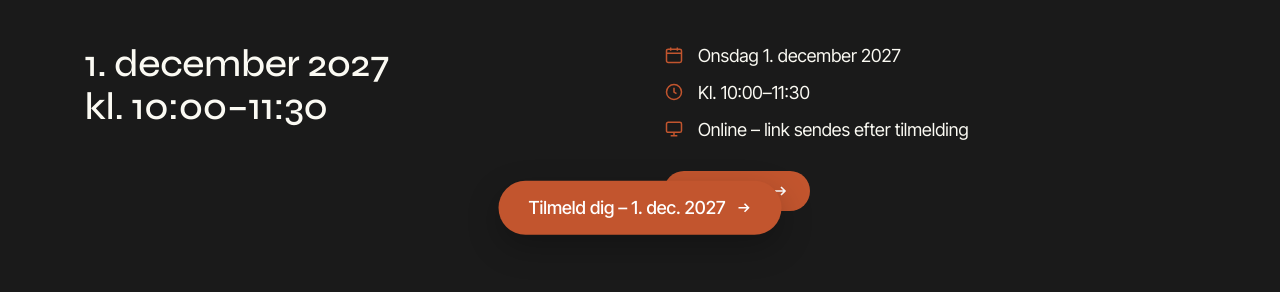
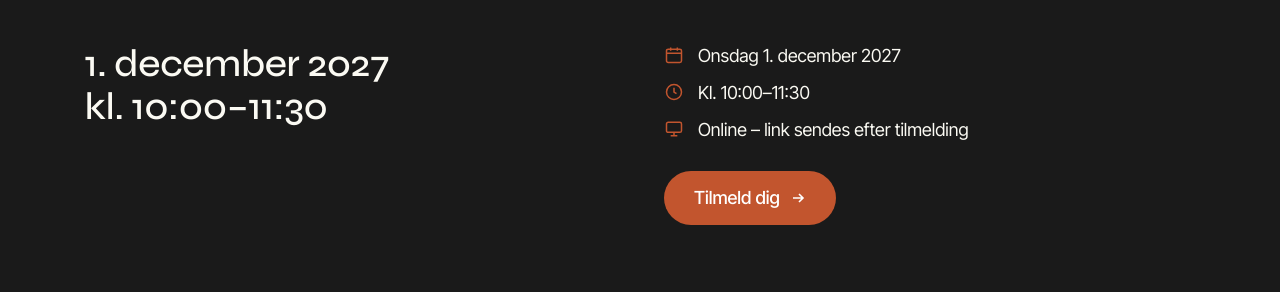
Before and after one commit to askhybel/budgetberegner, a plain HTML site: page index.html in a window 1280 px wide. Shown: the part 660-952 px from the top of the page. Drawn offline with Linux system fonts and the light colour scheme.

Commit message:
Add files via upload

```diff
--- a/index.html
+++ b/index.html
@@ -7,7 +7,7 @@
 <meta name="description" content="Online seminar 1. december 2027 kl. 10:00–11:30: Se hvordan Adapt og Boligkontoret Danmark har gjort boligbudgetter gennemskuelige med en digital budgetportal.">
 <meta property="og:title" content="Digital budgetformidling – fra tunge PDF'er til gennemskuelige digitale universer">
 <meta property="og:description" content="Gratis online seminar 1. december 2027 kl. 10:00–11:30.">
-<meta property="og:image" content="images/portal-intro.jpg">
+<meta property="og:image" content="images/portal-blur.jpg">
 <link rel="preconnect" href="https://fonts.googleapis.com">
 <link rel="preconnect" href="https://fonts.gstatic.com" crossorigin>
 <link href="https://fonts.googleapis.com/css2?family=Inter+Tight:wght@400;500;600&family=Syne:wght@400..800&display=swap" rel="stylesheet">
@@ -43,7 +43,7 @@
   .banner .title p{margin:20px 0 0;font-size:clamp(15px,1.3vw,18px);font-weight:500;line-height:1.45;max-width:34ch}
   .banner .shot{position:absolute;right:4%;bottom:-22%;width:50%;border-radius:14px;box-shadow:0 30px 80px rgba(40,10,0,.35);transform:rotate(-2deg);overflow:hidden}
   .banner .shot.back{right:33%;bottom:-62%;width:36%;transform:rotate(3deg);opacity:.95}
-  @media(max-width:860px){.banner{aspect-ratio:auto;height:auto;padding:40px 24px 0}.banner .title{position:static;transform:none;width:auto}.banner .shot{position:relative;right:auto;bottom:auto;width:100%;margin:36px 0 -40px;transform:rotate(-2deg)}.banner{padding-bottom:0;overflow:hidden}.sticky-cta{font-size:16px;padding:15px 22px}}
+  @media(max-width:860px){.banner{aspect-ratio:auto;height:auto;padding:40px 24px 0}.banner .title{position:static;transform:none;width:auto}.banner .shot{position:relative;right:auto;bottom:auto;width:100%;margin:36px 0 -40px;transform:rotate(-2deg)}.banner{padding-bottom:0;overflow:hidden}.cta.floating{font-size:16px;padding:15px 22px}}
 
   .dateband{display:grid;grid-template-columns:1fr 1fr;gap:48px;padding:clamp(40px,5vw,72px) 0 clamp(56px,7vw,96px)}
   .dateband h2{font-size:clamp(30px,3vw,42px)}
@@ -81,7 +81,6 @@
   ul.diamonds li::before{content:"";position:absolute;left:14px;top:.35em;width:12px;height:12px;background:var(--orange);transform:rotate(45deg)}
 
 
-  .free{display:inline-block;margin-top:6px;padding:10px 16px;border:1px solid var(--orange);color:var(--orange);border-radius:999px;font-weight:500}
 
   /* Form */
   .signup{background:var(--dark);color:var(--cream)}
@@ -108,9 +107,12 @@
 
   .cta.big{padding:18px 30px;font-size:18px}
 
-  .sticky-cta{position:fixed;left:50%;bottom:24px;transform:translate(-50%,220%);z-index:50;box-shadow:0 12px 32px rgba(0,0,0,.25);transition:transform .35s ease;white-space:nowrap}
-  .sticky-cta.show{transform:translate(-50%,0)}
-  .sticky-cta.show:hover{transform:translate(-50%,-2px)}
+  /* Første CTA følger med ned ad siden */
+  .cta-anchor{min-height:58px}
+  .cta.floating{position:fixed;left:50%;bottom:24px;transform:translateX(-50%);z-index:50;box-shadow:0 12px 32px rgba(0,0,0,.28);white-space:nowrap;animation:ctaIn .35s ease both}
+  .cta.floating:hover{transform:translate(-50%,-2px)}
+  @keyframes ctaIn{from{opacity:0;transform:translate(-50%,30px)}to{opacity:1;transform:translate(-50%,0)}}
+  @media(prefers-reduced-motion:reduce){.cta.floating{animation:none}}
   .signup{padding-bottom:clamp(80px,10vw,140px)}
   .signup .formcard{background:#242422;border:1px solid #34342f;padding:clamp(24px,3.5vw,48px);border-radius:6px}
   form.reg .cta{width:100%;justify-content:center;padding:20px;font-size:19px}
@@ -131,7 +133,7 @@
         <h1 class="display">Digital budget&shy;formidling</h1>
         <p>Fra tunge PDF'er til gennemskuelige digitale universer. Se hvordan Adapt og Boligkontoret Danmark har gjort boligbudgetter letforståelige for beboere og afdelingsbestyrelser.</p>
       </div>
-      <div class="shot"><img src="images/portal-intro.jpg" alt="Skærmbillede fra budgetportalen"></div>
+      <div class="shot"><img src="images/portal-blur.jpg" alt="Sløret illustration af budgetportalen"></div>
     </div>
 
     <div class="dateband">
@@ -142,7 +144,7 @@
           <li><svg viewBox="0 0 24 24" fill="none" stroke="currentColor" stroke-width="1.8"><circle cx="12" cy="12" r="9"/><path d="M12 7v5l3 2"/></svg>Kl. 10:00–11:30</li>
           <li><svg viewBox="0 0 24 24" fill="none" stroke="currentColor" stroke-width="1.8"><rect x="3" y="4" width="18" height="12" rx="2"/><path d="M8 20h8M12 16v4"/></svg>Online – link sendes efter tilmelding</li>
         </ul>
-        <a class="cta" href="#tilmelding">Tilmeld dig <svg viewBox="0 0 16 16" fill="none" stroke="currentColor" stroke-width="1.6"><path d="M3 8h10M9 4l4 4-4 4"/></svg></a>
+        <div class="cta-anchor" id="ctaAnchor"><a class="cta big" id="mainCta" href="#tilmelding">Tilmeld dig <svg viewBox="0 0 16 16" fill="none" stroke="currentColor" stroke-width="1.6"><path d="M3 8h10M9 4l4 4-4 4"/></svg></a></div>
       </div>
     </div>
   </div>
@@ -192,8 +194,7 @@
         <li>Har ansvar for økonomi, budgetter eller formidling til beboere og bestyrelser</li>
         <li>Er samarbejdspartner til den almene sektor</li>
       </ul>
-      <span class="free">Det er gratis og uforpligtende at deltage</span>
-      <div style="margin-top:32px"><a class="cta big" href="#tilmelding">Sikr din plads <svg viewBox="0 0 16 16" fill="none" stroke="currentColor" stroke-width="1.6"><path d="M3 8h10M9 4l4 4-4 4"/></svg></a></div>
+      <p>Det er gratis og uforpligtende at deltage.</p>
     </div>
   </div>
 </section>
@@ -223,19 +224,17 @@
   </div>
 </section>
 
-<a class="sticky-cta cta big" id="sticky" href="#tilmelding">Tilmeld dig – 1. dec. 2027 <svg viewBox="0 0 16 16" fill="none" stroke="currentColor" stroke-width="1.6"><path d="M3 8h10M9 4l4 4-4 4"/></svg></a>
-
 <script>
   // Indsæt URL'en fra din Google Apps Script-deployment (slutter på /exec)
   const SHEET_ENDPOINT = "https://script.google.com/macros/s/INDSÆT_DEPLOYMENT_ID/exec";
 
-  // Sticky CTA: vises efter hero, skjules når formularen er synlig
-  const sticky = document.getElementById('sticky');
-  const heroCta = document.querySelector('.dateband .cta');
+  // Første CTA: løsner sig og følger med, når man scroller forbi den – parkerer igen ved formularen
+  const mainCta = document.getElementById('mainCta');
+  const anchor = document.getElementById('ctaAnchor');
   const signup = document.getElementById('tilmelding');
-  let heroVisible = true, formVisible = false;
-  const upd = () => sticky.classList.toggle('show', !heroVisible && !formVisible);
-  new IntersectionObserver(([e]) => { heroVisible = e.isIntersecting || e.boundingClientRect.top > 0; upd(); }).observe(heroCta);
+  let passed = false, formVisible = false;
+  const upd = () => mainCta.classList.toggle('floating', passed && !formVisible);
+  new IntersectionObserver(([e]) => { passed = !e.isIntersecting && e.boundingClientRect.top < 0; upd(); }).observe(anchor);
   new IntersectionObserver(([e]) => { formVisible = e.isIntersecting; upd(); }, {threshold: .15}).observe(signup);
 
   const form = document.getElementById('reg');
```
Also changed, not shown: images/hero-gradient.jpg, images/portal-blur.jpg (added).
